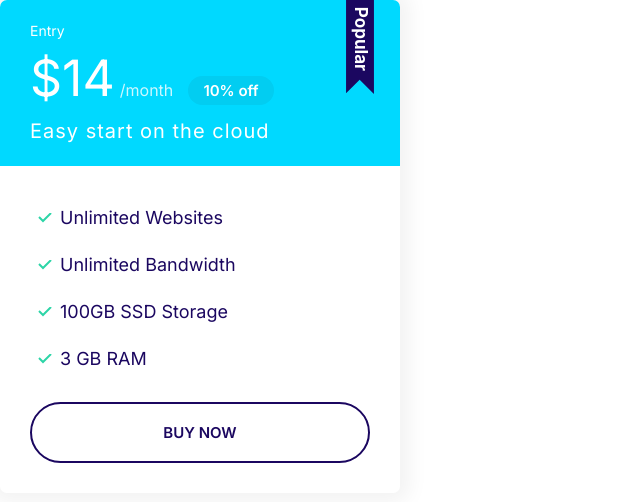
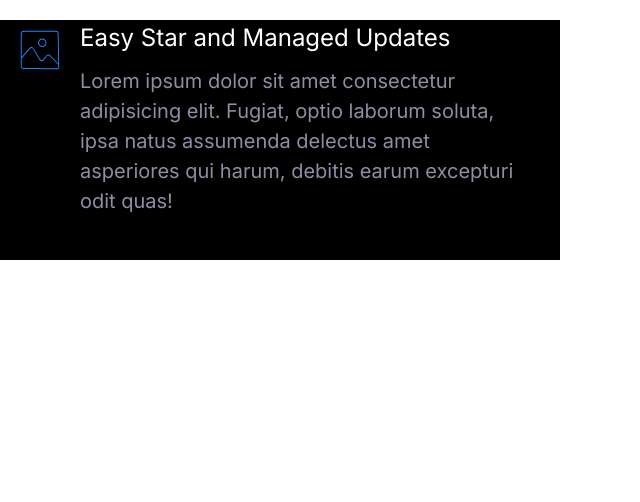
Before and after one commit to Arsalon-amini/Arsalonify, a plain HTML site: page index.html in a window 1280 px wide. Shown: the whole page, without its empty margins (0-640 px from the left). Drawn offline with Linux system fonts and the light colour scheme.

Commit message:
Media Object Component - includes media title, media body (header, paragraph)

```diff
--- a/css/styles.css
+++ b/css/styles.css
@@ -359,3 +359,26 @@ a {
         font-size: 1.6rem;
     }
 }
+
+/* Media objects */
+
+.media {
+    display: flex;
+    margin: 2rem;
+}
+
+.media__title{
+    color: white;
+    margin-top: 0;
+    font-size: 24px;
+    font-weight: 400;
+}
+
+.media__body {
+    margin: 0 2rem;
+    font-size: 2rem;
+}
+
+.media__image {
+    margin-top: 1rem;
+}
--- a/index.html
+++ b/index.html
@@ -13,25 +13,20 @@
     <link rel="stylesheet" href="/css/styles.css" />
   </head>
   <body>
-    <div style="height:20vh; width:50vh;">
-      <div class="plan plan--popular">
-        <div class="card card--secondary">
-          <header class="card__header">
-            <h3 class="plan__name"> Entry </h3>
-            <span class="plan__price">$14</span>
-            <span class="plan__billing-cycle">/month</span>
-            <span class="badge badge--secondary badge--small">10% off</span>
-            <span class="plan__description">Easy start on the cloud</span>
-          </header>
-          <div class="card__body">
-            <ul class="list list--tick">
-              <li class="list__item">Unlimited Websites</li>
-              <li class="list__item">Unlimited Bandwidth</li>
-              <li class="list__item">100GB SSD Storage</li>
-              <li class="list__item">3 GB RAM</li>
-            </ul>
-            <button class="btn btn--outline btn--block">Buy Now</button>
-          </div>
+    <div style="width: 70vh; height: 30vh; background-color: black;">
+      <div class="media">
+        <div class="media__image">
+          <svg class="icon icon--primary">
+            <use xlink:href="images/sprite.svg#snap"></use>
+          </svg>
+        </div>
+        <div class="media__body">
+          <h3 class="media__title">Easy Star and Managed Updates</h3>
+          <p>
+            Lorem ipsum dolor sit amet consectetur adipisicing elit. Fugiat, optio
+            laborum soluta, ipsa natus assumenda delectus amet asperiores qui
+            harum, debitis earum excepturi odit quas!
+          </p>
         </div>
       </div>
     </div>
```
Also changed, not shown: components/cards.html (+23 -0 lines), components/media.html (added, +15 -0 lines).
